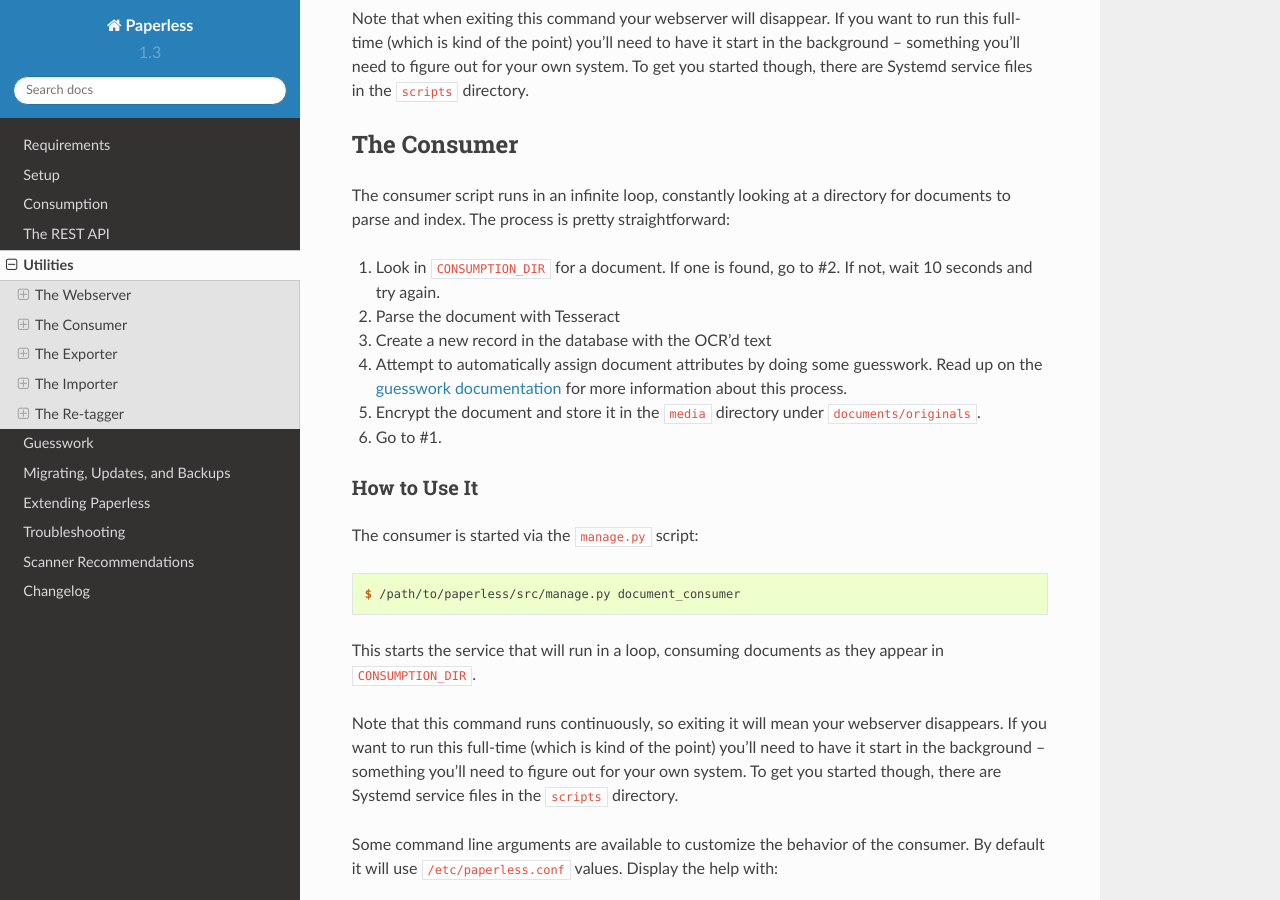
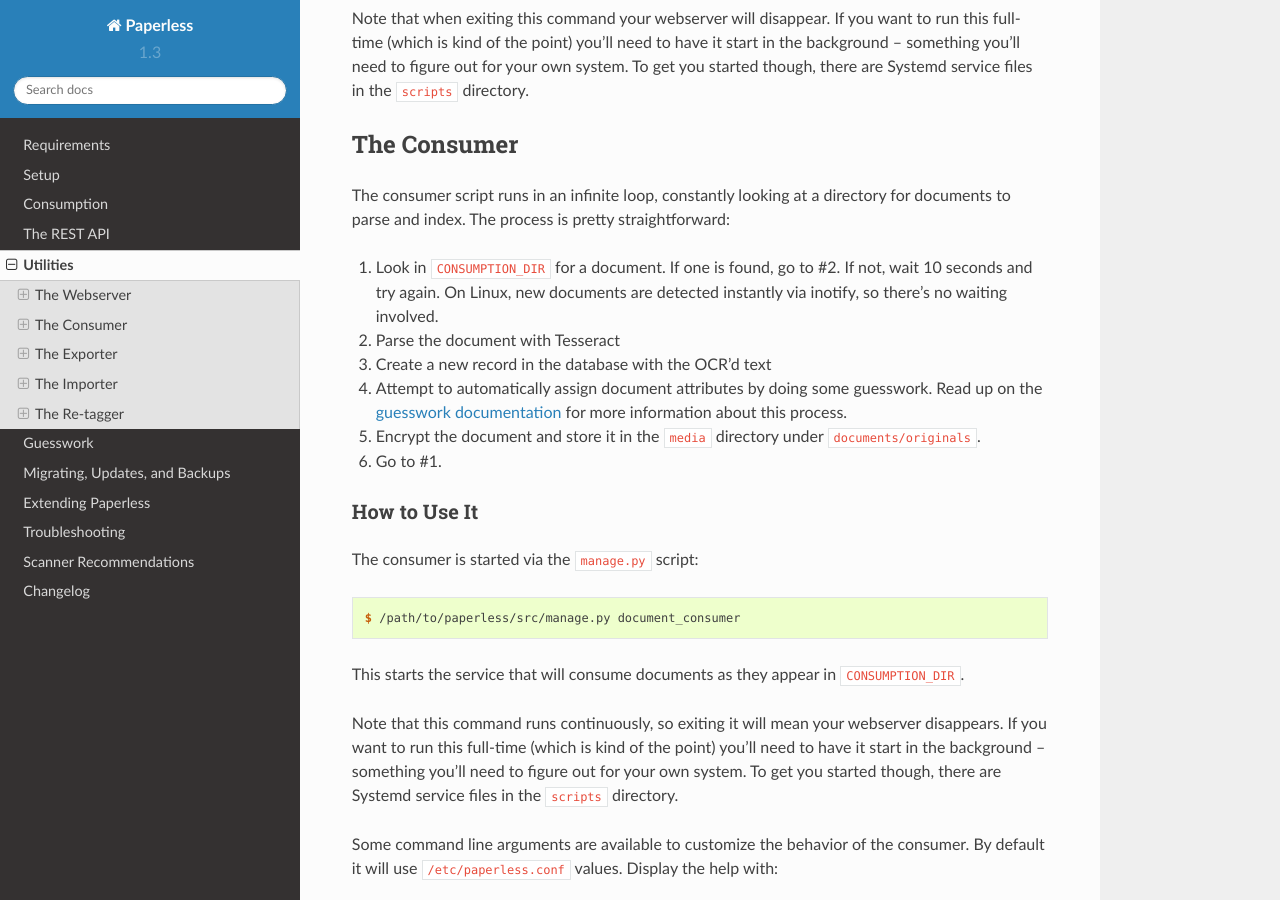
Before and after one commit to repoRangee/Large-scale, a Sphinx documentation site: the page built from docs/utilities.rst, in a window 1280 px wide and 900 px high, scrolled down 713 px. Built offline with Sphinx 7.4.7 and the Read the Docs theme 2.0.0, drawn with Linux system fonts in a browser that asks for light colours; formulas are drawn with MathJax 3.

Commit message:
fixup: mention inotify in 'utilities.rst'

```diff
--- a/docs/utilities.rst
+++ b/docs/utilities.rst
@@ -52,7 +52,8 @@ The consumer script runs in an infinite loop, constantly looking at a directory
 for documents to parse and index.  The process is pretty straightforward:
 
 1. Look in ``CONSUMPTION_DIR`` for a document.  If one is found, go to #2.
-   If not, wait 10 seconds and try again.
+   If not, wait 10 seconds and try again.  On Linux, new documents are detected
+   instantly via inotify, so there's no waiting involved.
 2. Parse the document with Tesseract
 3. Create a new record in the database with the OCR'd text
 4. Attempt to automatically assign document attributes by doing some guesswork.
@@ -74,8 +75,8 @@ The consumer is started via the ``manage.py`` script:
 
     $ /path/to/paperless/src/manage.py document_consumer
 
-This starts the service that will run in a loop, consuming documents as they
-appear in ``CONSUMPTION_DIR``.
+This starts the service that will consume documents as they appear in
+``CONSUMPTION_DIR``.
 
 Note that this command runs continuously, so exiting it will mean your webserver
 disappears.  If you want to run this full-time (which is kind of the point)
```
